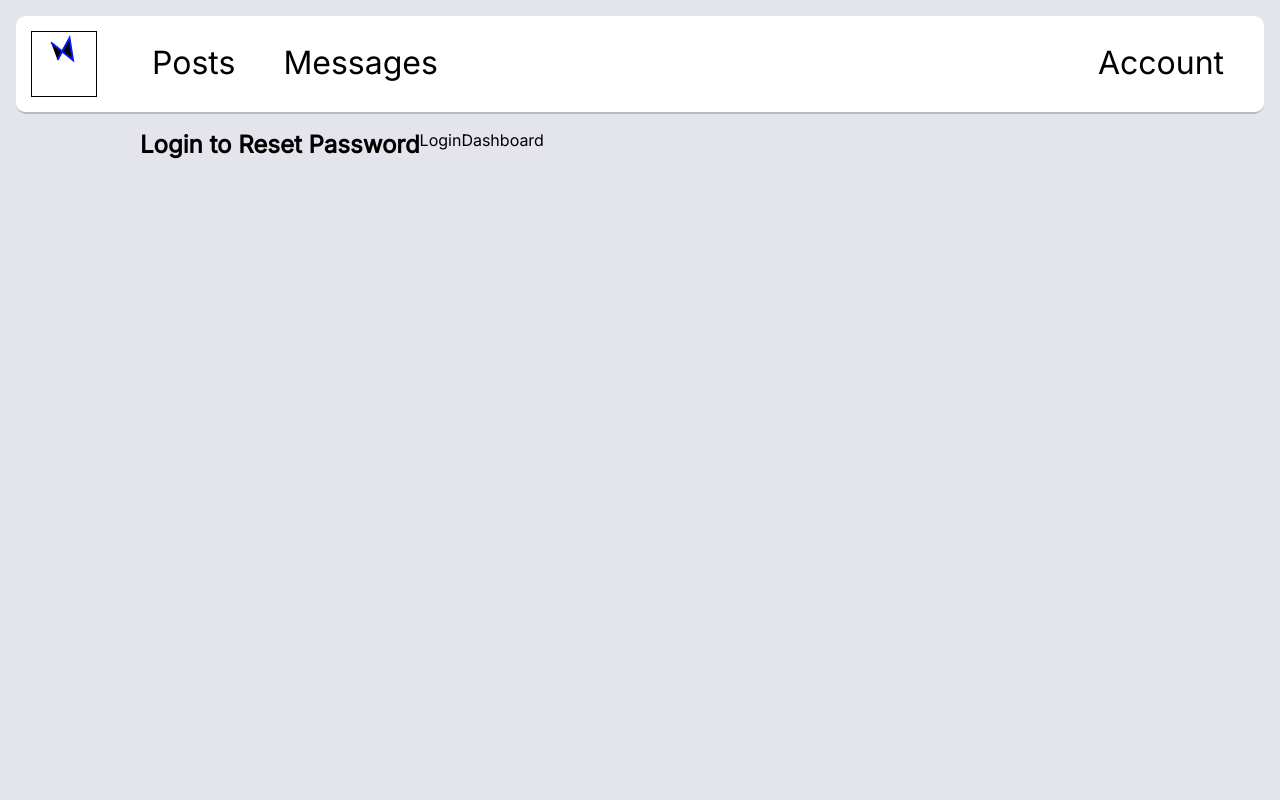
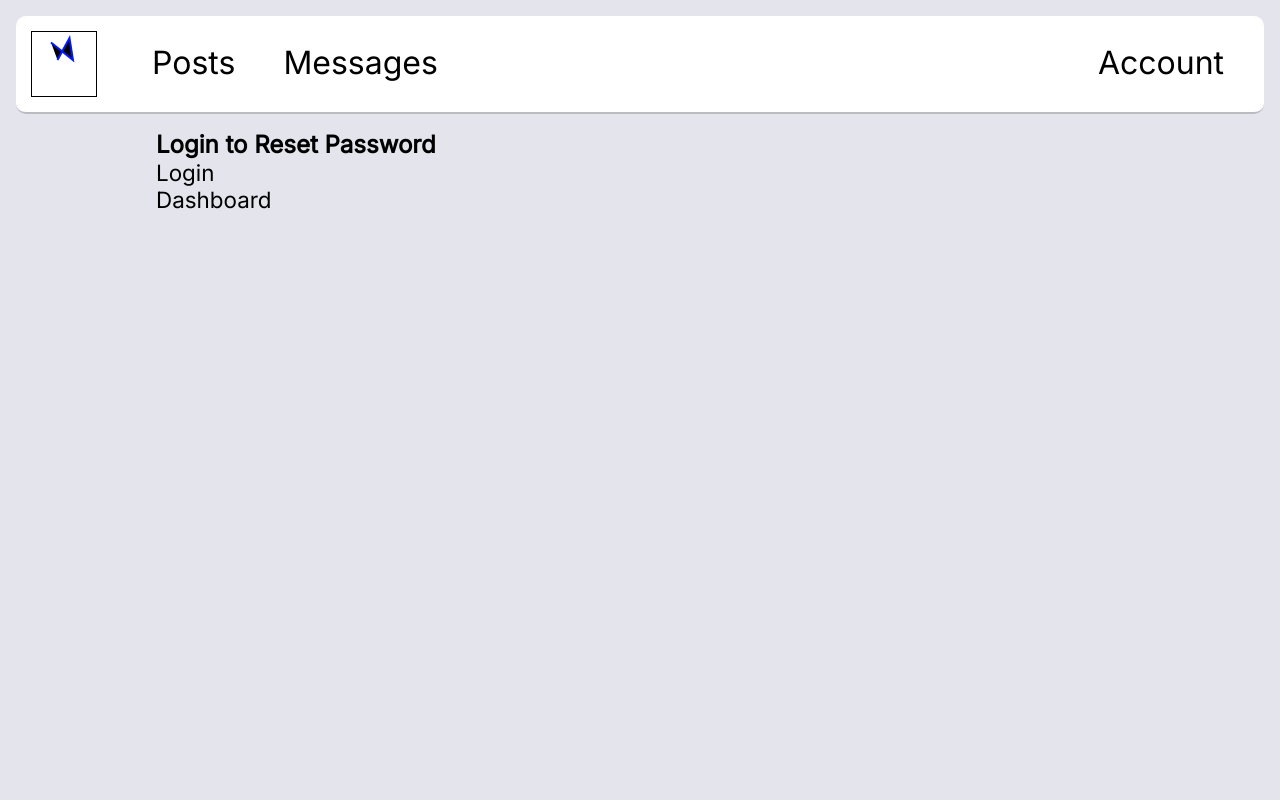
Before and after one commit to Marian-Hristov/django-academic-showcase, a Django app: page /user_management/reset_password/ in a window 1280 px wide. Run offline with Django 4.2, Linux system fonts and the light colour scheme.

Commit message:
did styling for reset password page

```diff
--- /dev/null
+++ b/user_management/static/css/password.css
@@ -0,0 +1,14 @@
+.actions {
+    display: flex;
+    flex-flow: column nowrap;
+    margin-left: 1rem;
+}
+
+.actions a{
+    font-size: 1.4rem;
+    transition: 0.2s ease-in-out;
+}
+
+.actions a:hover {
+    font-size: 1.6rem;
+}
--- a/user_management/templates/user_management/reset_password.html
+++ b/user_management/templates/user_management/reset_password.html
@@ -1,4 +1,8 @@
 {% extends 'base.html' %}
+{% block extrahead %}
+{% load static %}
+<link rel="stylesheet" href="{% static 'css/password.css' %}">
+{% endblock extrahead %}
 {% block title %}Reset Password{% endblock %}
 {% block content %}
 
@@ -11,9 +15,10 @@
     </form>
 </div>
 {% else %}
+<div class="actions">
 <h2> Login to Reset Password </h2>
 <a href="{% url 'redirect-to-login' %}">Login</a>
 {% endif %}
 <a href="{% url 'dashboard' %}"> Dashboard </a>
-
+</div>
 {% endblock %}
```
